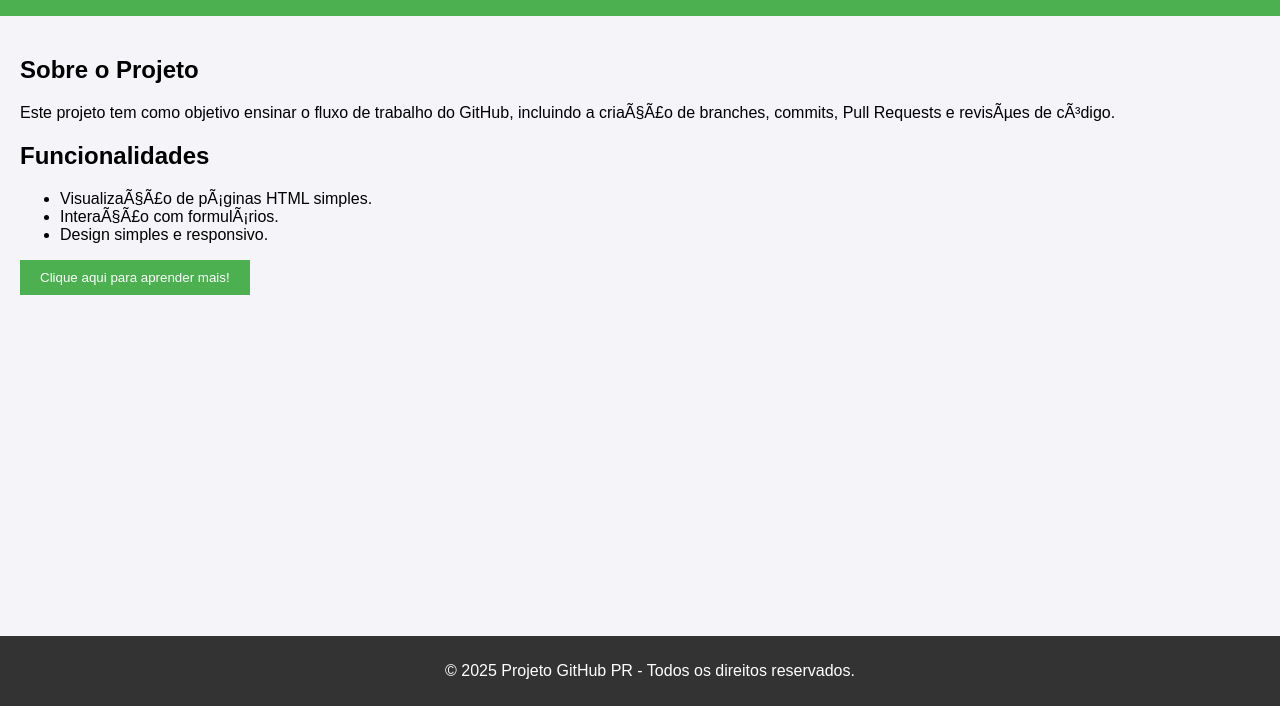
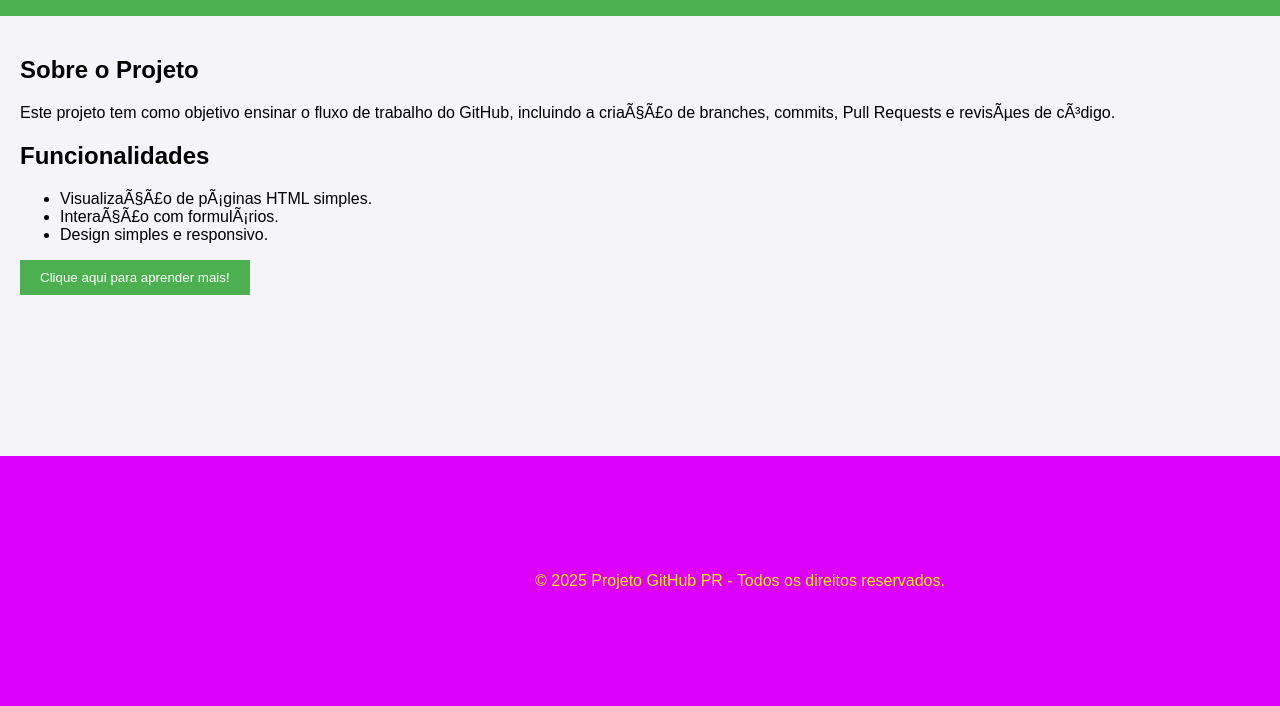
Before and after one commit to Hideki1202/gitHubExemplo, a plain HTML site: page index.html in a window 1280 px wide. Shown: the part 94-800 px from the top of the page. Drawn offline with Linux system fonts and the light colour scheme.

Commit message:
mudando cor do footer

```diff
--- a/index.html
+++ b/index.html
@@ -21,10 +21,10 @@
             padding: 20px;
         }
         footer {
-            background-color: #333;
-            color: white;
+            background-color: #dd00ff;
+            color: rgb(255, 238, 0);
             text-align: center;
-            padding: 10px;
+            padding: 100px;
             position: fixed;
             bottom: 0;
             width: 100%;
```
